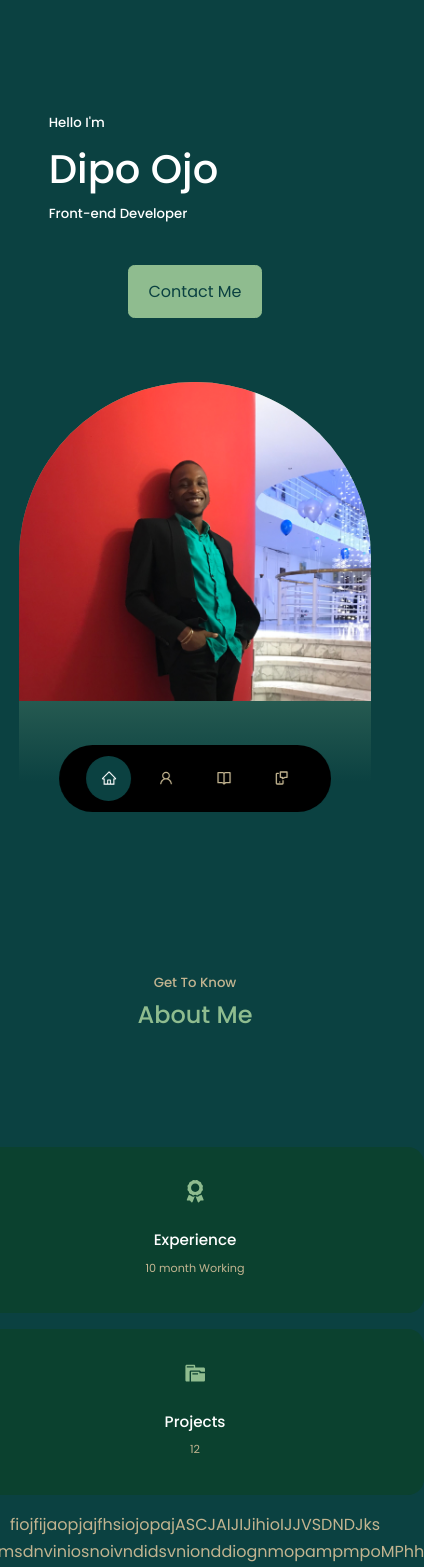
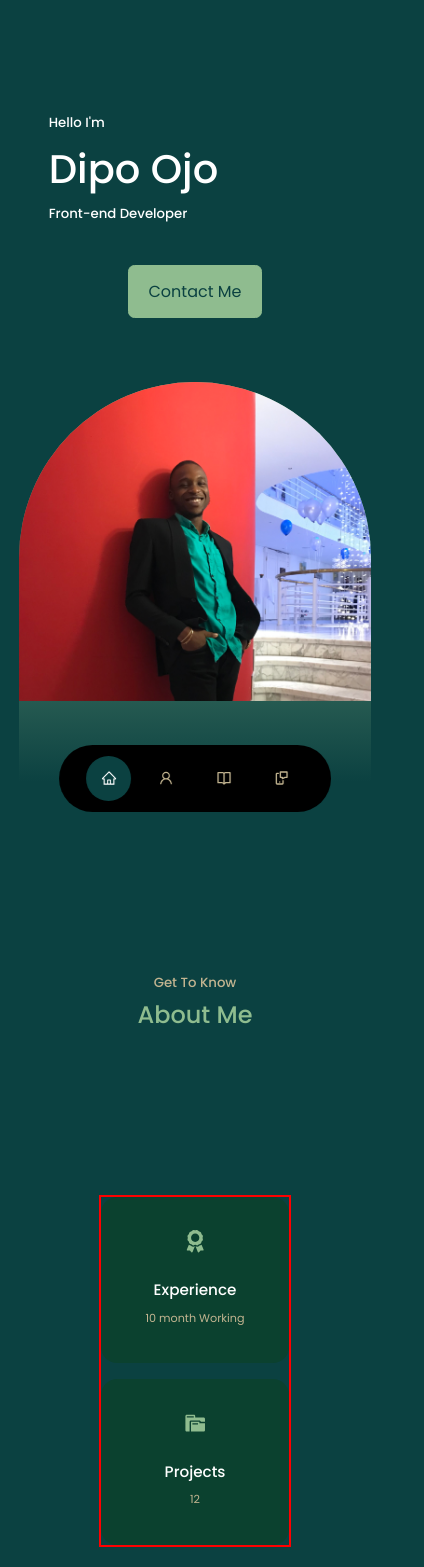
Before and after one commit to Dipocbd/Portfolio-Website, a React (Create React App) app: page / in a window 390 px wide. Shown: the top 1567 px of the page, 424 px wide, since content can reach past the window. Built offline with nearby package versions, Linux system fonts and the light colour scheme.

Commit message:
More Codes

```diff
--- a/src/components/about/About.js
+++ b/src/components/about/About.js
@@ -28,8 +28,9 @@ const About = () => {
         </article>
       </div>
       <p>
-        fiojfijaopjajfhsiojopajASCJAIJIJihioIJJVSDNDJks
-        jkvdmsdnviniosnoivndidsvnionddiognmopampmpoMPhh
+        Dipo is a Self-taught Developer in search of an entry level role in a fast paced organization
+        I have experience in creating scalable web applications with attention to design details.
+        I have a Bachelors Degree in Law.
 
       </p>
       <a href="#contact" className='btn btn-primary'>Let's Talk</a>
--- a/src/components/about/about.css
+++ b/src/components/about/about.css
@@ -83,15 +83,15 @@
 
 @media screen and (max-width:600px){
 
+
     .about__container{
         grid-template-columns: repeat(1,1fr);
         gap:1rem;
+        overflow-x:hidden;
+
     }
 
 
-    .about__me{
-        margin:0 auto 3rem;
-    }
 
     .about__me-image{
         place-items: center;
@@ -101,15 +101,23 @@
     .about__cards{
         grid-template-columns: repeat(1,1fr);
         gap:1rem;
+        margin:0 50px 0 50px;
+        border:2px solid red;
+        }
 
-    }
     .about__content{
        text-align:center;
 
     }
 
     .about__content p{
-        margin:1,5rem 0;
+        text-align: center;
+        align-items: center;
+        justify-content: center;
+
+
     }
 
+
+
   }
--- a/src/components/footer/footer.css
+++ b/src/components/footer/footer.css
@@ -38,4 +38,6 @@ and (max-width:600px){
     }
 
 
+
+
 }
--- a/src/components/header/header.css
+++ b/src/components/header/header.css
@@ -74,6 +74,7 @@ and (max-width:600px) {
 
    header{
     height:100vh;
+    align-items: center;
  }
 
    .header__socials{
```
